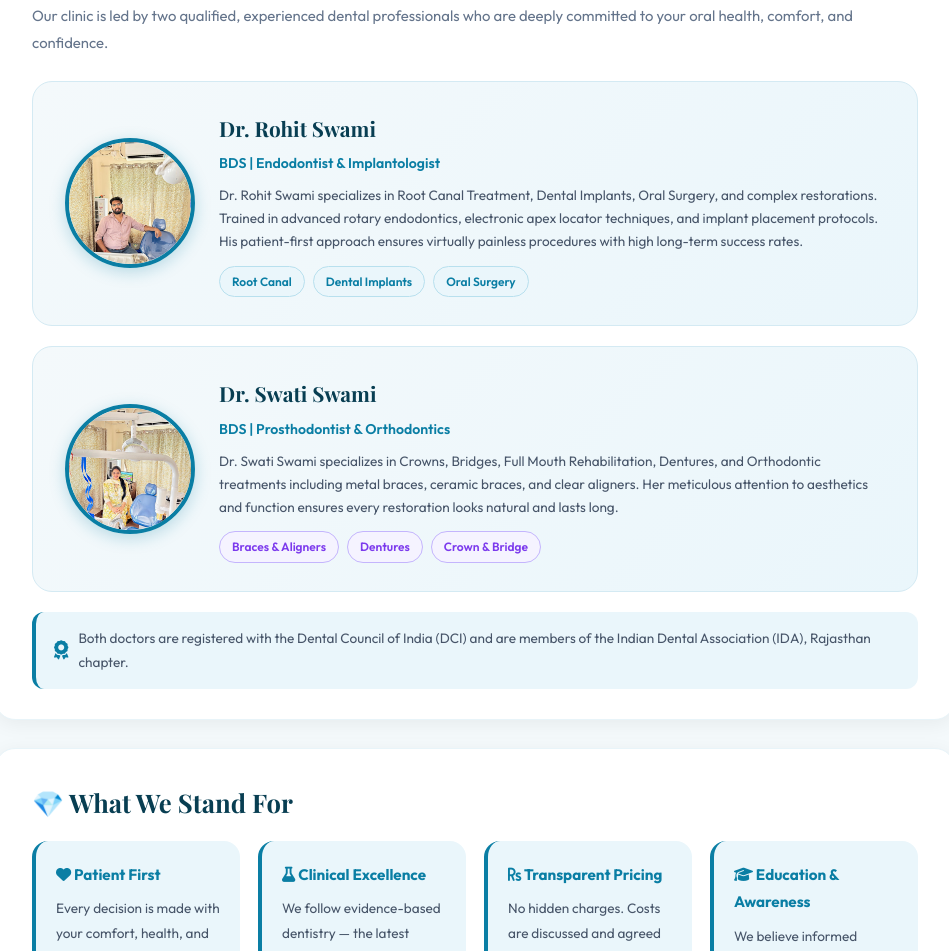
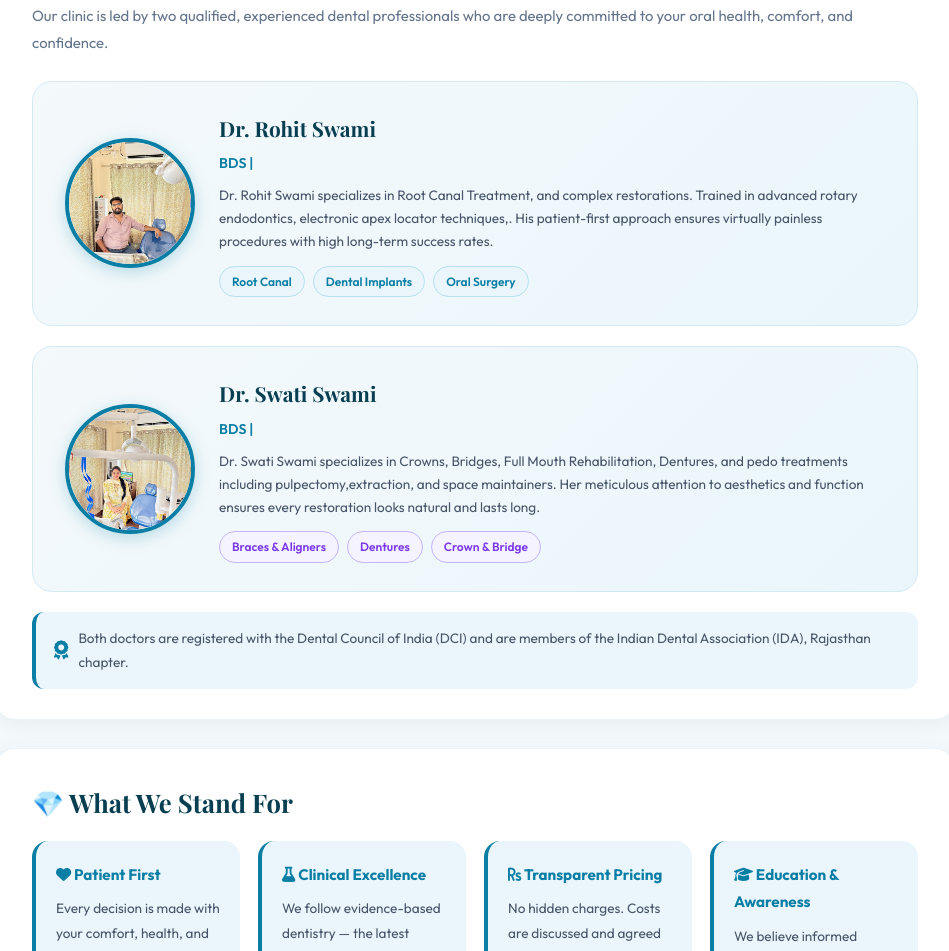
Before and after one commit to ddccare2000-boop/dental-website-with-blog, a plain HTML site: page about.html in a window 1280 px wide. Shown: the part 1657-2608 px from the top of the page, without its empty margins (165-1114 px from the left). Drawn offline with nearby package versions, Linux system fonts and the light colour scheme.

Commit message:
Update about.html

```diff
--- a/about.html
+++ b/about.html
@@ -403,8 +403,8 @@ body{font-family:'Outfit',sans-serif;background:#f4f9fb;color:#1e293b;line-heigh
       <img src="dr_rohit_swami.jpeg" alt="Dr. Rohit Swami — Dentist at Deeksha Dental Care Bikaner" class="doctor-photo" loading="lazy">
       <div class="doctor-info">
         <h3>Dr. Rohit Swami</h3>
-        <div class="dr-title">BDS | Endodontist & Implantologist</div>
-        <p>Dr. Rohit Swami specializes in Root Canal Treatment, Dental Implants, Oral Surgery, and complex restorations. Trained in advanced rotary endodontics, electronic apex locator techniques, and implant placement protocols. His patient-first approach ensures virtually painless procedures with high long-term success rates.</p>
+        <div class="dr-title">BDS | </div>
+        <p>Dr. Rohit Swami specializes in Root Canal Treatment, and complex restorations. Trained in advanced rotary endodontics, electronic apex locator techniques,. His patient-first approach ensures virtually painless procedures with high long-term success rates.</p>
         <div style="display:flex;gap:8px;flex-wrap:wrap;margin-top:12px;">
           <span style="background:#eaf6fb;color:#0a7ea4;padding:4px 12px;border-radius:20px;font-size:0.75rem;font-weight:600;border:1px solid #b8e0ee;">Root Canal</span>
           <span style="background:#eaf6fb;color:#0a7ea4;padding:4px 12px;border-radius:20px;font-size:0.75rem;font-weight:600;border:1px solid #b8e0ee;">Dental Implants</span>
@@ -418,8 +418,8 @@ body{font-family:'Outfit',sans-serif;background:#f4f9fb;color:#1e293b;line-heigh
       <img src="dr_swati_sad.jpeg" alt="Dr. Swati Swami — Dentist at Deeksha Dental Care Bikaner" class="doctor-photo" loading="lazy">
       <div class="doctor-info">
         <h3>Dr. Swati Swami</h3>
-        <div class="dr-title">BDS | Prosthodontist & Orthodontics</div>
-        <p>Dr. Swati Swami specializes in Crowns, Bridges, Full Mouth Rehabilitation, Dentures, and Orthodontic treatments including metal braces, ceramic braces, and clear aligners. Her meticulous attention to aesthetics and function ensures every restoration looks natural and lasts long.</p>
+        <div class="dr-title">BDS | </div>
+        <p>Dr. Swati Swami specializes in Crowns, Bridges, Full Mouth Rehabilitation, Dentures, and pedo treatments including pulpectomy,extraction, and space maintainers. Her meticulous attention to aesthetics and function ensures every restoration looks natural and lasts long.</p>
         <div style="display:flex;gap:8px;flex-wrap:wrap;margin-top:12px;">
           <span style="background:#f5f3ff;color:#7c3aed;padding:4px 12px;border-radius:20px;font-size:0.75rem;font-weight:600;border:1px solid #c4b5fd;">Braces & Aligners</span>
           <span style="background:#f5f3ff;color:#7c3aed;padding:4px 12px;border-radius:20px;font-size:0.75rem;font-weight:600;border:1px solid #c4b5fd;">Dentures</span>
```
